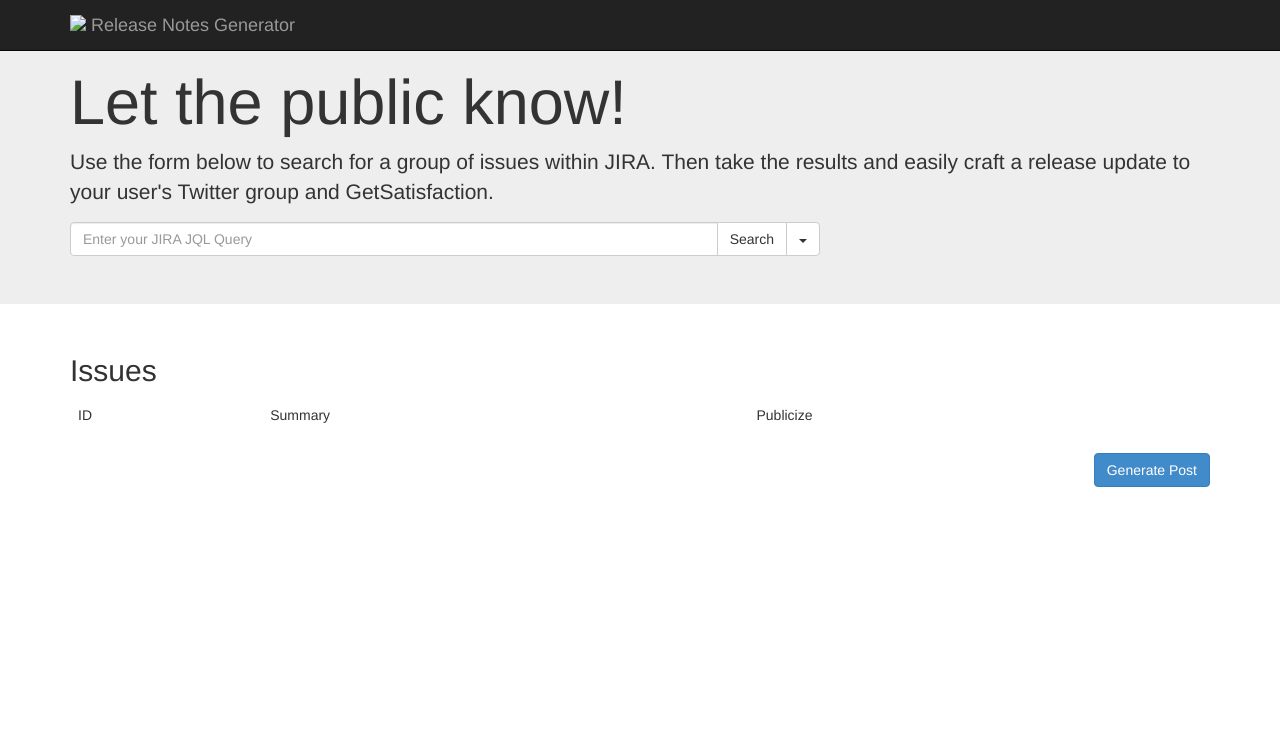
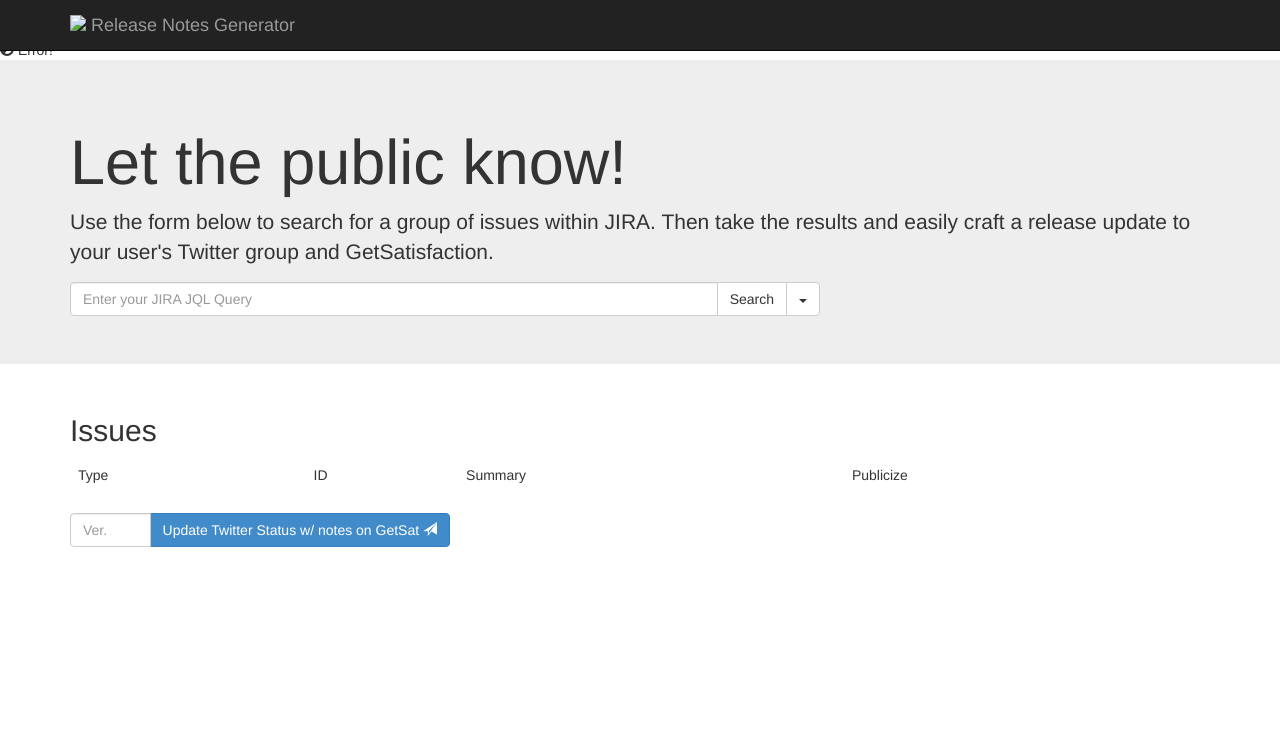
Before and after one commit to sshadmand/release-notes-generator, a Django app: template templates/index.html in a window 1280 px wide. Shown: the top 747 px of the page. Run offline with Django 3.2, Linux system fonts and the light colour scheme; the template is opened without the code that fills it, so the values that code supplies are empty; some libraries are stand-ins or nearby versions.

Commit message:
adding get sat and twitter hooks and form validation

```diff
--- a/jira_connect.py
+++ b/jira_connect.py
@@ -8,7 +8,7 @@ import json
 import logging
 
 
-class jira_connect():
+class JIRAConnect():
 
     def __init__(self):
         username = settings.JIRA_USERNAME
--- a/static/css/index.css
+++ /dev/null
@@ -1,35 +0,0 @@
-.ajax-indicator{
-	position: fixed;
-	z-index: 9999;
-	width:100%;
-}
-
-.ajax-indicator .loading{
-	background-color: #FFF;
-	margin-left: auto;
-  	margin-right: auto;
-	padding: 5px;
-	display: none;
-	width: 100px;
-	text-align: center;
-}
-
-.ajax-indicator .complete{
-	background-color: #0C0;
-	margin-left: auto;
-  	margin-right: auto;
-	padding: 5px;
-	display: none;
-	width: 100px;
-	text-align: center;
-}
-
-.ajax-indicator .error{
-	background-color: #C00;
-	margin-left: auto;
-  	margin-right: auto;
-	padding: 5px;
-	display: none;
-	width: 100px;
-	text-align: center;
-}
--- a/templates/index.html
+++ b/templates/index.html
@@ -7,12 +7,14 @@
     <meta name="viewport" content="width=device-width, initial-scale=1">
     <meta name="description" content="">
     <meta name="author" content="">
-    <link rel="shortcut icon" href="../../assets/ico/favicon.ico">
+    <link rel="shortcut icon" href="/static/images/ico/favicon.ico">
 
     <title>Jumbotron Template for Bootstrap</title>
 
-    <!-- Bootstrap core CSS -->
+    <!-- Global -->
     <link href="/static/bootstrap/css/bootstrap.min.css" rel="stylesheet">
+    <link rel="stylesheet" href="//code.jquery.com/ui/1.10.4/themes/smoothness/jquery-ui.css">
+    <link href="/static/css/global.css" rel="stylesheet">
 
     <!-- Just for debugging purposes. Don't actually copy this line! -->
     <!--[if lt IE 9]><script src="../../assets/js/ie8-responsive-file-warning.js"></script><![endif]-->
@@ -22,9 +24,6 @@
       <script src="https://oss.maxcdn.com/libs/html5shiv/3.7.0/html5shiv.js"></script>
       <script src="https://oss.maxcdn.com/libs/respond.js/1.4.2/respond.min.js"></script>
     <![endif]-->
-
-    <!-- Page Specific CSS -->
-    <link href="/static/css/index.css" rel="stylesheet">
 
 
   </head>
@@ -108,10 +107,9 @@ vertical-align: top;" /></span>
     <div class="container">
     	<h2>Issues <small></small></h2>
 
-    	<form role="form">
-
 		<table id="issues" class="table table-striped table-hover">
 			<thead>
+				<td>Type</td>
 				<td>ID</td>
 				<td>Summary</td>
 				<td>Publicize</td>
@@ -120,31 +118,34 @@ vertical-align: top;" /></span>
 			</tbody>
 		</table>
 
-
-		  <fieldset>
-		    <button type="submit" class="btn btn-primary pull-right">Generate Post</button>
-		  </fieldset>
-
+		<form role="form" onsubmit="postIssuesToTwitterAndGetsat(this);return false;">
+			<div class="input-group col-xs-4 ">
+			  	<input type="text" class="form-control" placeholder="Ver." id="version_no">
+			  	<span class="input-group-btn">
+				    <button type="submit" class="btn btn-primary pull-right">Update Twitter Status w/ notes on GetSat <span class="glyphicon glyphicon-send"></span></button>
+				</span>
+			</div>
 		</form>
 
 	</div><!-- container -->
-
-
-
 
 
     <!-- Bootstrap core JavaScript
     ================================================== -->
     <!-- Placed at the end of the document so the pages load faster -->
     <script src="https://ajax.googleapis.com/ajax/libs/jquery/1.11.0/jquery.min.js"></script>
+    <script src="//code.jquery.com/ui/1.10.4/jquery-ui.js"></script>
     <script src="/static/bootstrap/js/bootstrap.min.js"></script>
-    <script src="/static/js/search-jira.js"></script>
+    <script src="/static/js/global_ajax.js"></script>
+    <script src="/static/js/search_jira.js"></script>
+    <script src="/static/js/post_issues.js"></script>
     <script>
 
 		$( document ).ready(function() {
 		    console.log( "ready!" );
 		});
 
+
     </script>
   </body>
 </html>
```
Also changed, not shown: main.py (+17 -2 lines), static/js/search-jira.js (deleted, +0 -70 lines).
